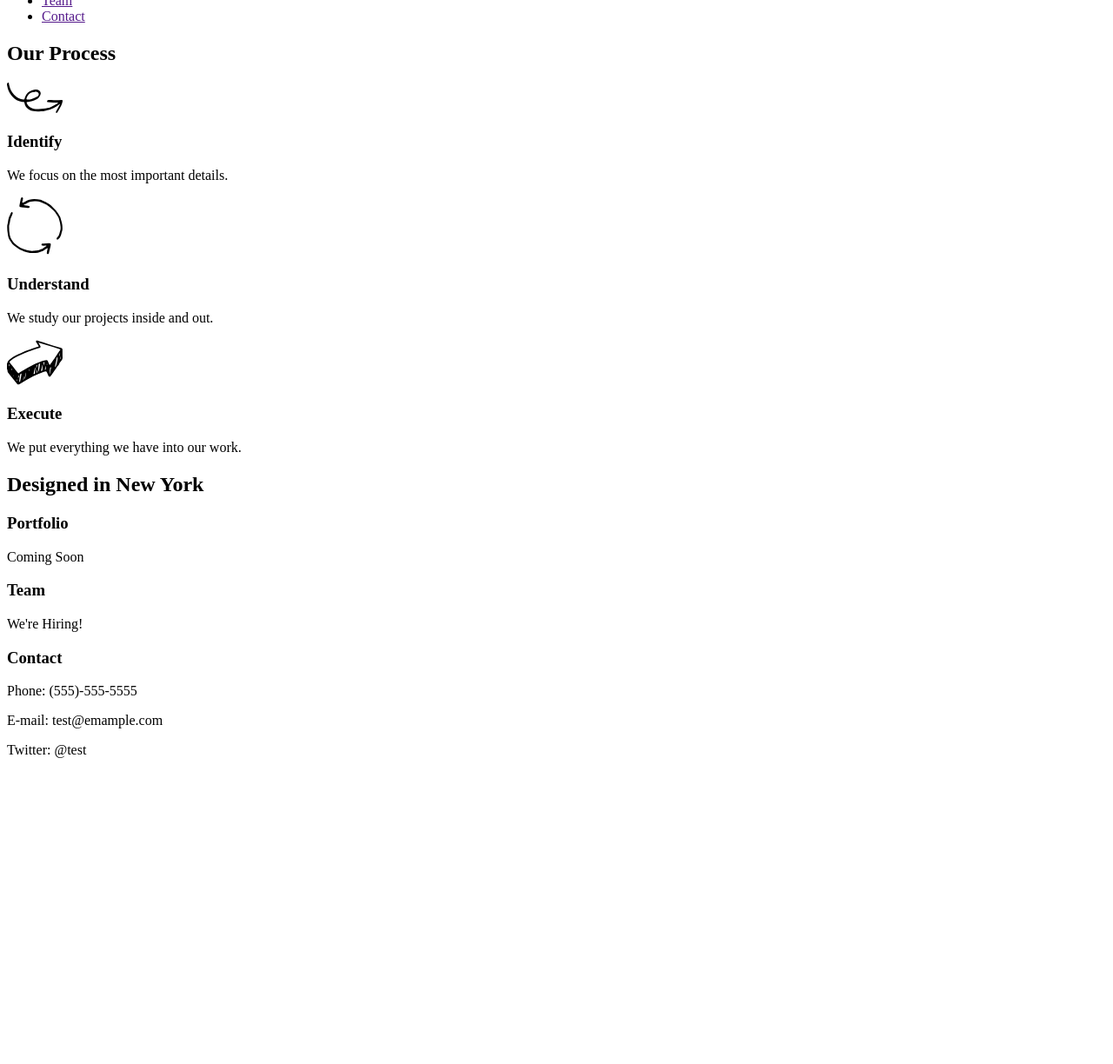
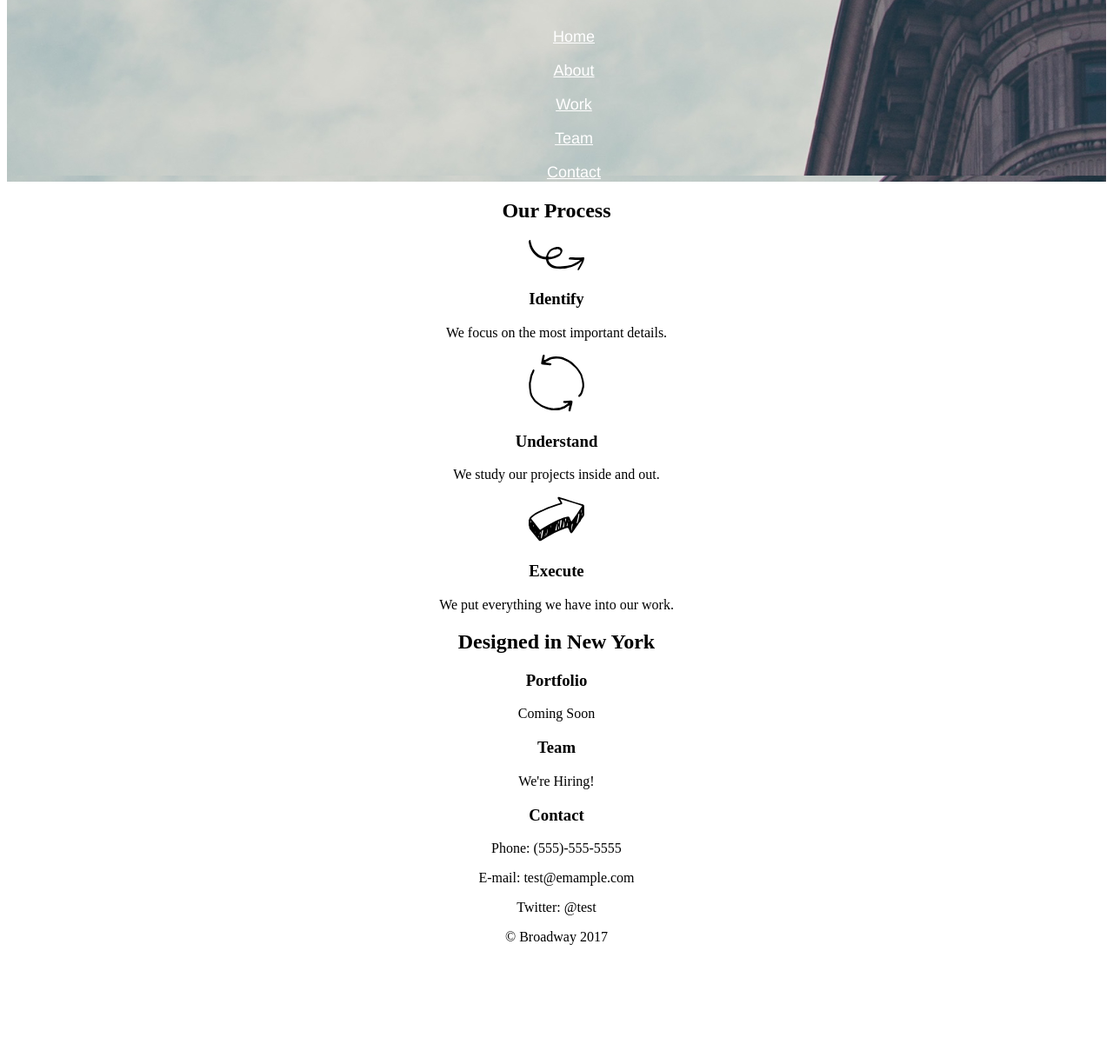
Before and after one commit to EphraimB/Broadway, a plain HTML site: page index.html in a window 1280 px wide. Shown: the part 142-1366 px from the top of the page at 87% size. Before the commit the page ends 1030 px from the top, so only its background shows below. Drawn offline with Linux system fonts and the light colour scheme.

Commit message:
Added some CSS.

```diff
--- a/index.html
+++ b/index.html
@@ -2,19 +2,25 @@
 <html>
   <head>
     <title>Broadway</title>
-    <link href="resources/css" type="text/css" rel="stylesheet">
+    <link href="resources/css/style.css" type="text/css" rel="stylesheet">
   </head>
   <body>
+    <div id="hero">
       <h1>Broadway Design</h1>
       <nav>
         <ul>
           <li><a href="">Home</a></li>
+          <br>
           <li><a href="">About</a></li>
+          <br>
           <li><a href="">Work</a></li>
+          <br>
           <li><a href="">Team</a></li>
+          <br>
           <li><a href="">Contact</a></li>
         </ul>
       </nav>
+    </div>
     <h2>Our Process</h2>
     <img src="resources/img/identify.svg">
     <h3>Identify</h3>
@@ -34,5 +40,17 @@
     <p>Phone: (555)-555-5555</p>
     <p>E-mail: test@emample.com</p>
     <p>Twitter: @test</p>
+    <footer>
+      <p>&copy; Broadway 2017</p>
+      <nav>
+        <ul>
+          <li><a href="">Home</a></li>
+          <li><a href="">About</a></li>
+          <li><a href="">Work</a></li>
+          <li><a href="">Team</a></li>
+          <li><a href="">Contact</a></li>
+        </ul>
+      </nav>
+    </footer>
   </body>
 </html>
--- a/resources/css/style.css
+++ b/resources/css/style.css
@@ -0,0 +1,5 @@
+html{text-align: center;}
+#hero{background-image: url("../img/the-flatiron-building.png")}
+nav ul li{list-style-type: none; font-family: Helvetica; font-size: 18px;}
+nav ul li a{color: white;}
+h1{font-family: Helvetica; font-size: 70px; font-weight: bold; color: white;}
```
Lines whose indentation alone changed are shown as unchanged.
